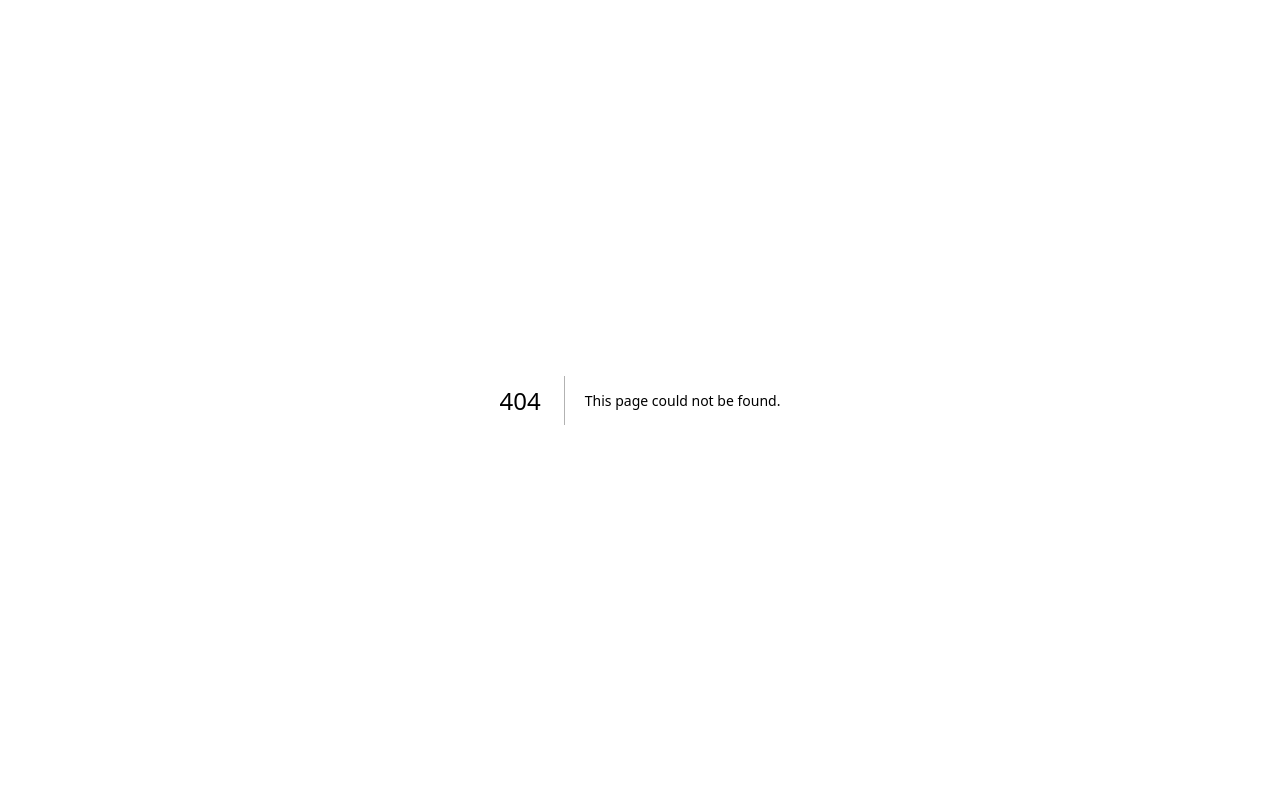
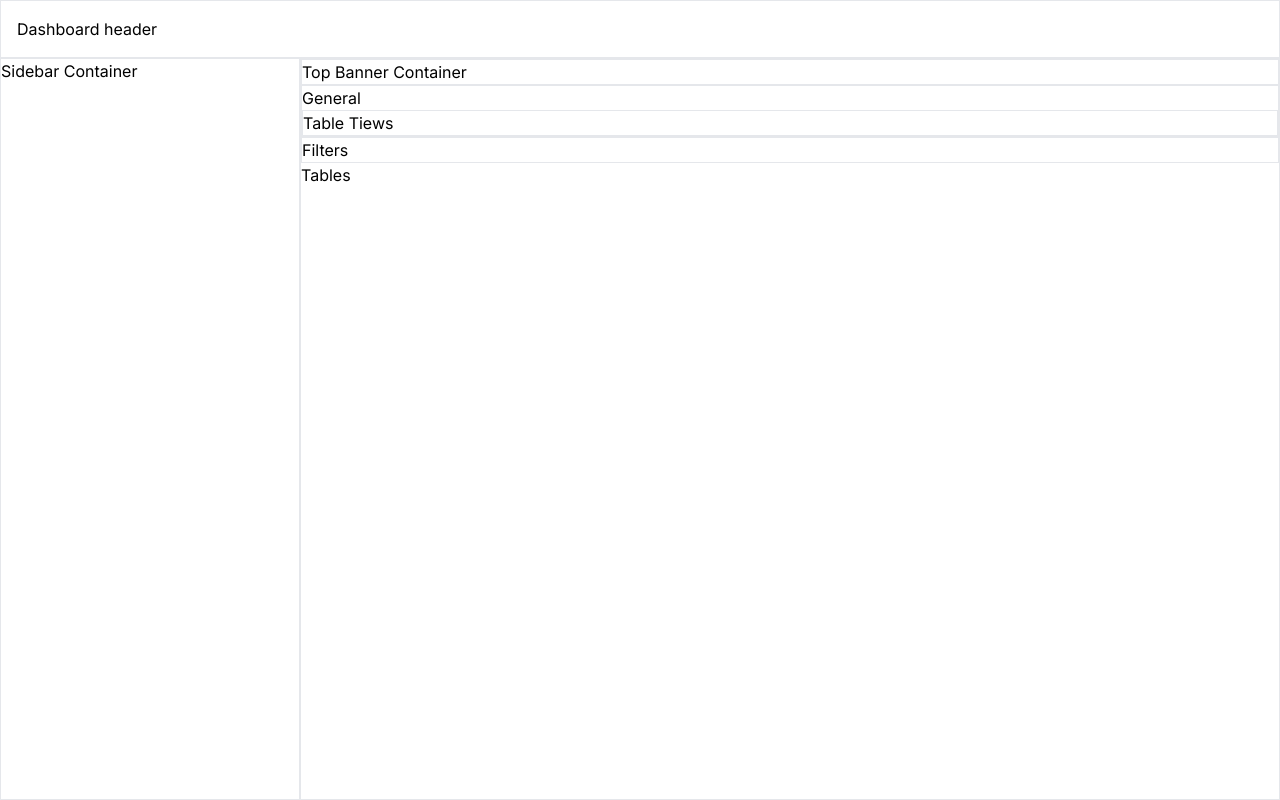
Before and after one commit to FranciscoAVD/task-manager, a Next.js app: page /dashboard in a window 1280 px wide. Before the commit this address had no page. Built offline with nearby package versions, Linux system fonts and the light colour scheme.

Commit message:
Frank: Created initial markup for different section in the dashboard page.

```diff
--- /dev/null
+++ b/src/app/dashboard/page.tsx
@@ -0,0 +1,24 @@
+//Preliminary layout by Frank
+
+export default function DashboardPage() {
+  return (
+    <main className="grow xl:grid xl:grid-cols-[300px_1fr]">
+        <section className="border">Sidebar Container</section>
+        <section className="border">
+            <section className="border">
+                Top Banner Container
+            </section>
+            <section className="border">
+                General
+                <section className="border">
+                    Table Tiews
+                </section>
+            </section>
+            <section>
+                <section className="border">Filters</section>
+                Tables
+            </section>
+        </section>
+    </main>
+  )
+}
```
